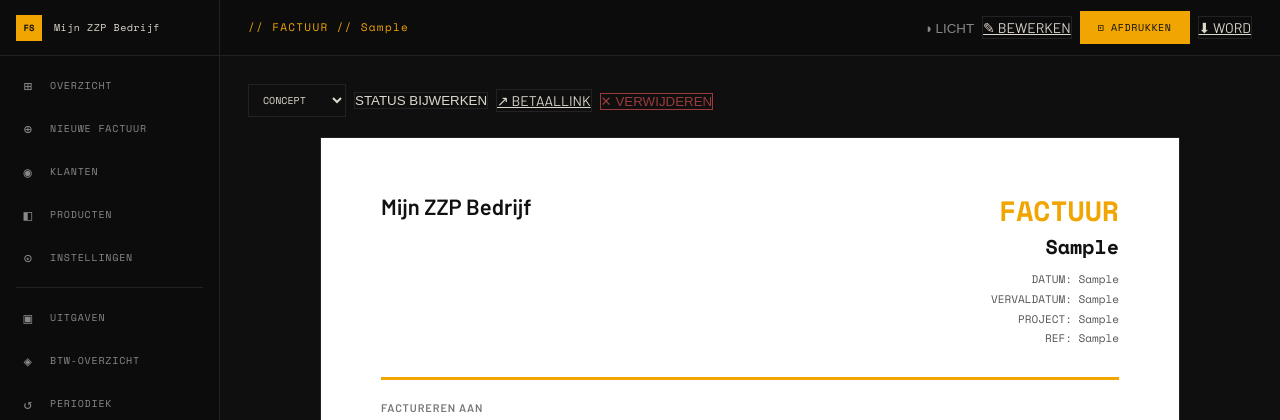
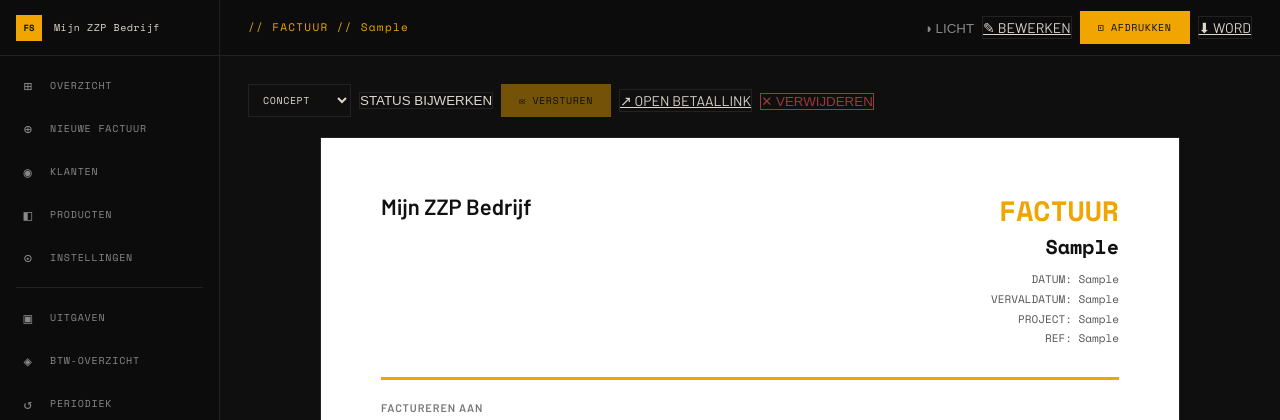
Before and after one commit to pwnypower/effective-journey3, a Flask app: page /facturen/1 in a window 1280 px wide. Shown: the top 420 px of the page. Run offline with Flask 3, Linux system fonts and the light colour scheme; data comes from the database, SQL or seed files in the repository; tables that the repository leaves empty hold one stand-in row (values such as "Sample post").

```diff
--- a/zzpboekhouding/app/static/style.css
+++ b/zzpboekhouding/app/static/style.css
@@ -199,6 +199,7 @@ html, body { height: 100%; font-family: var(--font-body); font-size: 14px; backg
 .btn-ghost { background: transparent; color: var(--muted); border: none; }
 .btn-ghost:hover { color: var(--text); }
 .btn-icon { background: none; border: none; color: var(--muted); cursor: pointer; font-size: 14px; padding: 3px 7px; transition: color 0.15s; }
+.inp-select { background: var(--bg); border: 1px solid var(--border); color: var(--text); padding: 7px 10px; font-family: var(--font-mono); font-size: 10px; letter-spacing: 0.06em; cursor: pointer; }
 .btn-icon:hover { color: var(--amber); }
 .btn-icon.d:hover { color: var(--red); }
 
--- a/zzpboekhouding/app/templates/factuur_view.html
+++ b/zzpboekhouding/app/templates/factuur_view.html
@@ -11,7 +11,7 @@
 <!-- Actions -->
 <div class="actions np">
   <form method="POST" action="{{ url_for('factuur_status', fid=factuur.factuur_id) }}" style="display:flex;gap:8px;align-items:center">
-    <select name="status" style="background:var(--bg);border:1px solid var(--border);color:var(--text);padding:7px 10px;font-family:var(--font-mono);font-size:10px">
+    <select name="status" class="inp-select">
       {% for s in ['concept','open','verzonden','betaald','vervallen'] %}
       <option value="{{ s }}" {{ 'selected' if factuur.status == s }}>{{ s|upper }}</option>
       {% endfor %}
@@ -23,6 +23,8 @@
   <form method="POST" action="{{ url_for('factuur_versturen', fid=factuur.factuur_id) }}">
     <button type="submit" class="btn" onclick="return confirm('Factuur versturen naar {{ factuur.klant_email }}?')">✉ VERSTUREN</button>
   </form>
+  {% else %}
+  <a href="{{ url_for('instellingen') }}#smtp" class="btn" title="SMTP instellen om te kunnen versturen" style="opacity:0.45;cursor:not-allowed" onclick="return false">✉ VERSTUREN</a>
   {% endif %}
 
   {% if mollie_actief %}
@@ -32,7 +34,7 @@
   {% endif %}
 
   {% if factuur.betaallink %}
-  <a href="{{ factuur.betaallink }}" target="_blank" class="btn-sec">↗ BETAALLINK</a>
+  <a href="{{ factuur.betaallink }}" target="_blank" class="btn-sec">↗ OPEN BETAALLINK</a>
   {% endif %}
 
   <form method="POST" action="{{ url_for('factuur_verwijderen', fid=factuur.factuur_id) }}"
```
